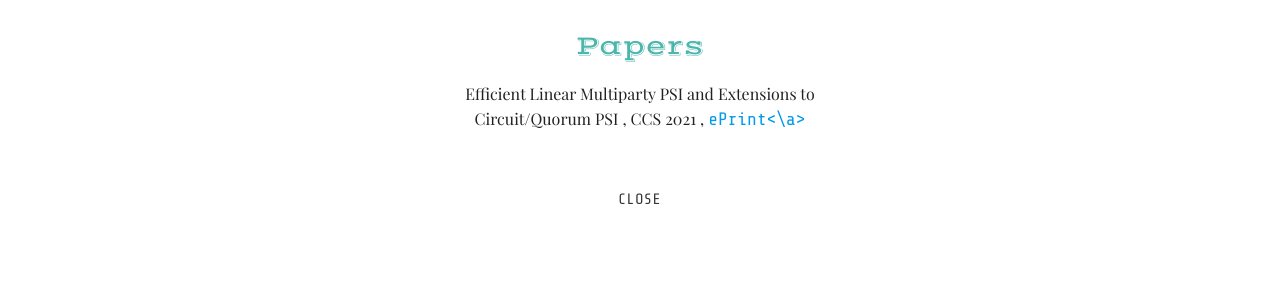
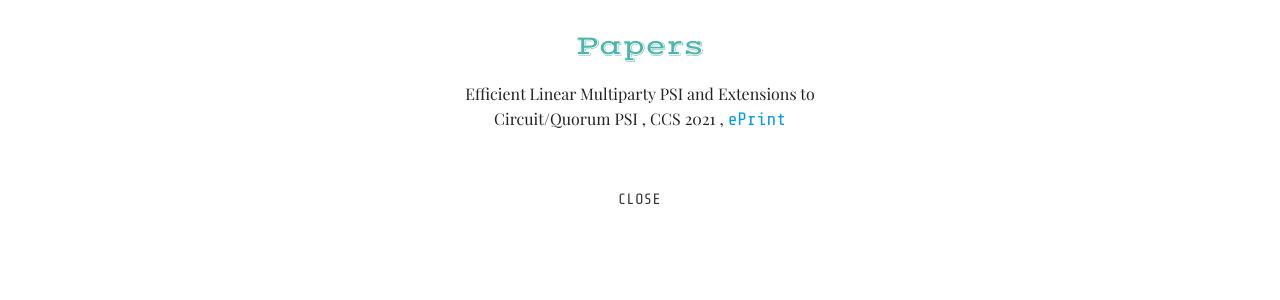
Before and after one commit to lukas-h/material-theme, a Jekyll site: the page built from index.html, in a window 1280 px wide. Shown: the part 328-628 px from the top of the page. Built offline with Jekyll 4.4.1, drawn with Linux system fonts in a browser that asks for light colours; some web fonts are replaced.

Commit message:
Update index.html

```diff
--- a/index.html
+++ b/index.html
@@ -84,7 +84,7 @@ layout: default
   	<ul>
 	  {% for paper in site.data.papers %}
 	  <li>
-	    <p class="my-item">{{paper.name}} , {{paper.conf}} , <a href="{{ paper.link }}" class="my-link">ePrint<\a><br>
+	    <p class="my-item">{{paper.name}} , {{paper.conf}} , <a href="{{ paper.link }}" class="my-link">ePrint</a><br>
 		</p>
 	  </li>
 	  {% endfor %}
@@ -117,6 +117,7 @@ layout: default
       </li>
     </ul>
   </div>
+
   <div id="projects-noscript">
     <h2 class="my-mini-heading">{{ site.projects_btn }}</h2>
     <ul>
@@ -131,6 +132,20 @@ layout: default
       {% endfor %}
     </ul>
   </div>
+
+	<div id="papers-noscript">
+    <h2 class="my-mini-heading">{{ Papers }}</h2>
+    <ul>
+      {% for paper in site.data.papers %}
+      <li>
+        <p class="my-item">{{paper.name}} , {{paper.conf}} <a href="{{ paper.link }}" class="my-link">ePrint</a><br>
+		</p>
+      </li>
+      {% endfor %}
+    </ul>
+  </div>
+
+
   <div id="cv-noscript">
     <h2 class="my-mini-heading">CV</h2>
 	<span class="my-mini-heading-sub">Work Experience</span>
```
